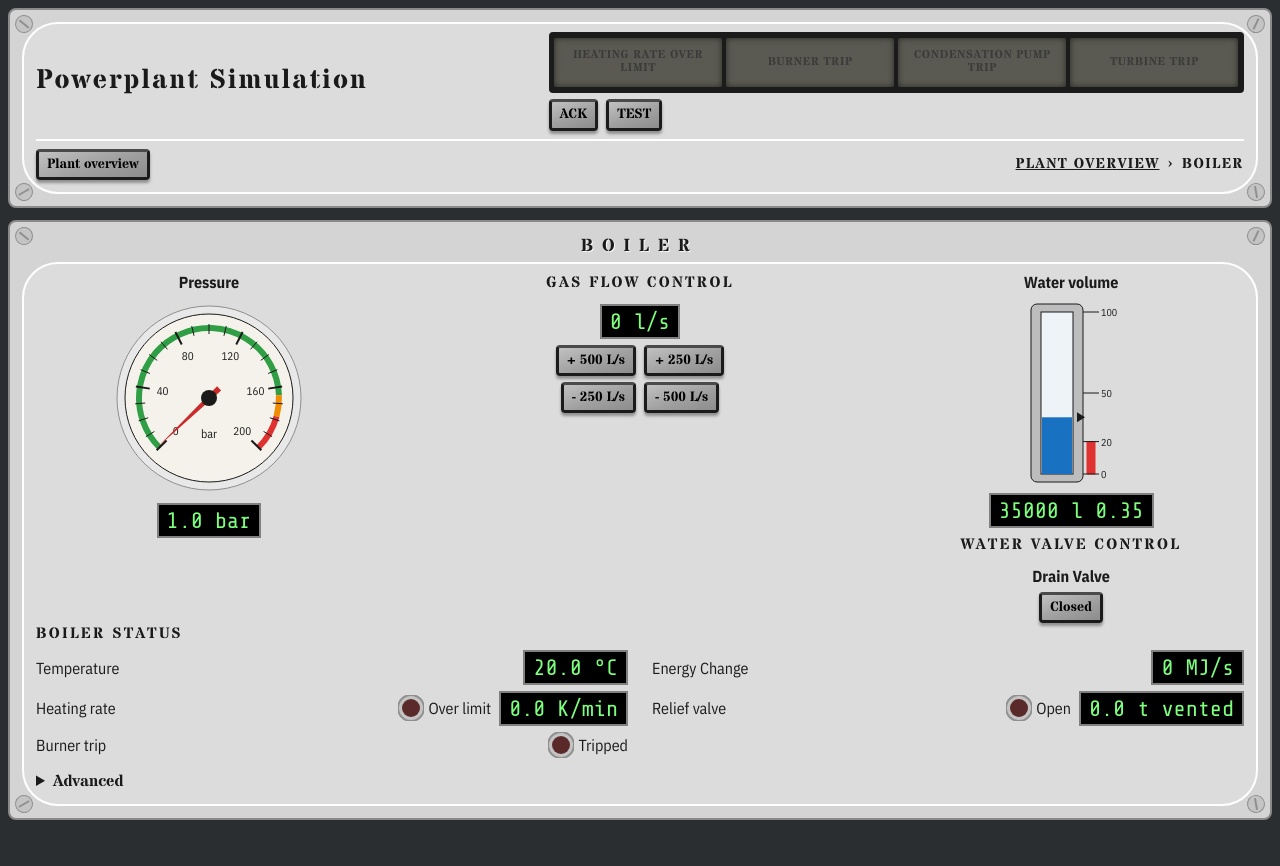
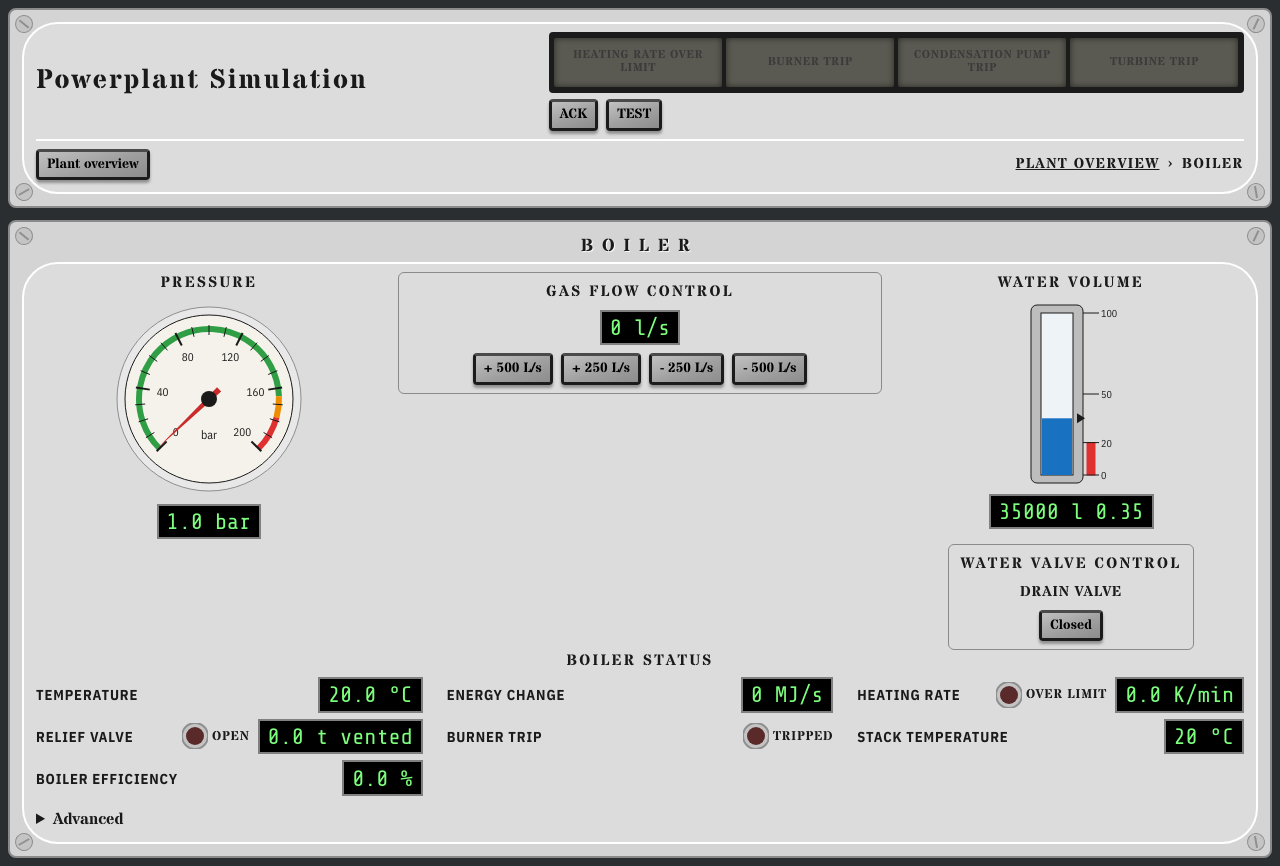
Before and after one commit to NarubyRiverlione/steamboiler, a React (Vite) app: page /boiler in a window 1280 px wide. Before the commit the page ends 828 px from the top, so only its background shows below. Built offline with nearby package versions, Linux system fonts and the light colour scheme.

Commit message:
Boiler page review fixes: framed groups, water cluster, stencil labels, one-row status, stack temp and efficiency (#89)
Co-Authored-By: Claude Sonnet 5.5 <noreply@anthropic.com>
Claude-Session: https://claude.ai/code/session_016TNmoEdjLNi4D2y5Gq3qQ5

```diff
--- a/src/components/Boiler/Boiler.tsx
+++ b/src/components/Boiler/Boiler.tsx
@@ -51,6 +51,8 @@ function Boiler() {
         heatingRate,
         heatingRateOverLimit,
         drainValveOpen,
+        stackTemperature,
+        boilerEfficiency,
       },
       Turbine: { bypassSteamFlowOut, turbineSteamFlowOut },
     },
@@ -82,7 +84,7 @@ function Boiler() {
           <Display label="Pressure" text={`${smoothPressure.toFixed(1)} bar`} />
         </div>
 
-        <div className="board-instrument">
+        <div className="board-instrument board-group">
           <h3 className="board-group-title">Gas Flow Control</h3>
           <Display label="Gas flow" text={`${gasFlow.toFixed(0)} l/s`} />
           <div className="board-lens-row">
@@ -102,8 +104,6 @@ function Boiler() {
             >
               + {GasChangeRateSlow} L/s
             </LensButton>
-          </div>
-          <div className="board-lens-row">
             <LensButton
               small
               onClick={() => {
@@ -123,6 +123,7 @@ function Boiler() {
           </div>
         </div>
 
+        <div className="board-cluster">
           <div className="board-instrument">
             <span className="board-instrument-label">Water volume</span>
             <LevelGauge
@@ -135,11 +136,14 @@ function Boiler() {
               label="Water volume"
               text={`${waterVolume.toFixed(0)} l ${(waterVolume / TotalVolume).toFixed(2)}`}
             />
+          </div>
+          <div className="board-group">
             <h3 className="board-group-title">Water Valve Control</h3>
             <span className="board-readout-label">Drain Valve</span>
             <LensButton pressed={drainValveOpen} onClick={toggleDrainValve}>
               {drainValveOpen ? "Open" : "Closed"}
             </LensButton>
+          </div>
         </div>
       </div>
 
@@ -187,6 +191,14 @@ function Boiler() {
             title={`Gas shut off below ${String(BurnerLowLowLevel * 100)}% water, raise the gas to restart`}
           />
         </div>
+        <div className="board-readout">
+          <span>Stack temperature</span>
+          <Display label="Stack temperature" text={`${stackTemperature.toFixed(0)} °C`} />
+        </div>
+        <div className="board-readout">
+          <span>Boiler efficiency</span>
+          <Display label="Boiler efficiency" text={`${(boilerEfficiency * 100).toFixed(1)} %`} />
+        </div>
       </div>
 
       <details
--- a/src/components/board/board.css
+++ b/src/components/board/board.css
@@ -531,7 +531,12 @@ path.board-zone {
   display: inline-flex;
   align-items: center;
   gap: 0.25rem;
-  font-family: var(--board-font-label);
+  font-family: var(--board-font-stencil);
+  font-size: 0.8rem;
+  font-weight: 700;
+  letter-spacing: 0.06em;
+  text-transform: uppercase;
+  white-space: nowrap;
 }
 
 .board-valve {
@@ -590,6 +595,7 @@ path.board-zone {
   font-size: 0.95rem;
   letter-spacing: 0.15em;
   text-transform: uppercase;
+  text-align: center;
 }
 
 .board-boiler-main {
@@ -608,8 +614,40 @@ path.board-zone {
 
 .board-instrument-label,
 .board-readout-label {
-  font-family: var(--board-font-label);
+  font-family: var(--board-font-stencil);
+  font-size: 0.95rem;
   font-weight: 700;
+  letter-spacing: 0.15em;
+  text-transform: uppercase;
+  text-align: center;
+}
+
+.board-readout-label {
+  font-size: 0.9rem;
+  letter-spacing: 0.06em;
+}
+
+.board-cluster {
+  display: flex;
+  flex-wrap: wrap;
+  gap: 0.9rem;
+  justify-content: space-around;
+  align-items: flex-start;
+}
+
+.board-group {
+  display: grid;
+  justify-items: center;
+  align-content: start;
+  gap: 0.5rem;
+  min-width: 0;
+  padding: 0.5rem 0.75rem;
+  border: 1px solid var(--board-plate-border);
+  border-radius: 6px;
+}
+
+.board-group .board-group-title {
+  margin: 0;
 }
 
 .board-lens-row {
@@ -620,7 +658,7 @@ path.board-zone {
 
 .board-readouts {
   display: grid;
-  grid-template-columns: repeat(2, 1fr);
+  grid-template-columns: repeat(auto-fit, minmax(290px, 1fr));
   gap: 0.35rem 1.5rem;
 }
 
@@ -629,7 +667,15 @@ path.board-zone {
   align-items: center;
   justify-content: space-between;
   gap: 0.5rem;
+  min-height: 2.25rem;
   font-family: var(--board-font-label);
+}
+
+.board-readout > span:first-child {
+  font-weight: 700;
+  font-size: 0.9rem;
+  letter-spacing: 0.06em;
+  text-transform: uppercase;
 }
 
 .board-readout-values {
```
Also changed, not shown: 3 other files (tests, documents, lock files or other folders). Lines whose indentation alone changed are shown as unchanged.
